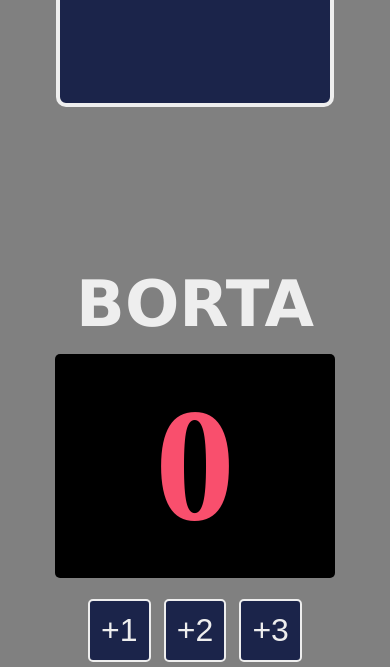
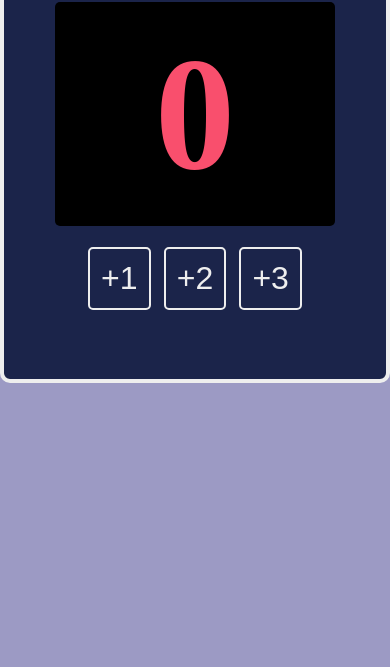
Before and after one commit to Ljunkans/scoreboard, a plain HTML site: page index.html in a window 390 px wide. Shown: the part 611-1278 px from the top of the page. After the commit the page ends 994 px from the top, so only its background shows below. Drawn offline with Linux system fonts and the light colour scheme.

Commit message:
Updated css for responsive design
Making flex-wrap work better

```diff
--- a/index.css
+++ b/index.css
@@ -1,6 +1,12 @@
+:root {
+    --main-bg: #1B244A;
+    --text-light: #EEEEEE;
+    --score-color: #F94F6D;
+}
+
 body {
     margin: 0;
-    background-color: grey;
+    background-color: rgb(156, 154, 196);
     display: flex;
     justify-content: center; /* centrerar horisontellt */
     align-items: center;     /* centrerar vertikalt */
@@ -11,26 +17,28 @@ body {
 h3 {
     font-size: 4rem;
     margin: 5px;
-
 }
 
 .container {
     display: flex;
-    gap: 20rem;
     justify-content: center;
     align-items: center;
-     flex-wrap: wrap;
+    gap: 3rem;
+    flex-wrap: wrap;
+    align-content: flex-start;
+    box-sizing: border-box;
     font-family: Verdana;
-    background-color: #1B244A;
-    color: #EEEEEE;
-    border: 4px solid #EEEEEE;
+    background-color: var(--main-bg);
+    color: var(--text-light);
+    border: 4px solid var(--text-light);
     border-radius: 10px;
-    width: 60%;
+    width: max-content;
     max-width: 100%;
-    height: 65%;
-    max-height: 100%;
+    height: auto;
+    min-height: 0;
+    max-height: none;
     margin: auto;
-    padding: 1.1rem;
+    padding: 4rem;
 }
 
 .container > div {
@@ -38,9 +46,9 @@ h3 {
     flex-direction: column;
     align-items: center;
     text-align: center;
-    width: 6rem;
+    width: auto; /*changed*/
+    min-width: 6rem;/*changed*/
 }
-
 
 .scores {
     display: flex;
@@ -51,7 +59,7 @@ h3 {
     border-radius: 5px;
     font-family: Cursed Timer ULiL;
     font-weight: bold;
-    color: #F94F6D;
+    color: var(--score-color);
     font-size: 10rem;
     margin: 0.5rem 0.5rem 0.5rem 0.5rem;
     padding: 3rem;
@@ -64,9 +72,9 @@ h3 {
 }
 
 button {
-    background-color: #1B244A;
-    color: #EEEEEE;
-    border: 2px solid #EEEEEE;
+     background-color: var(--main-bg);
+    color: var(--text-light);
+    border: 2px solid var(--text-light);
     border-radius: 5px;
     font-size: 2rem;
     font-weight: 300;
```
